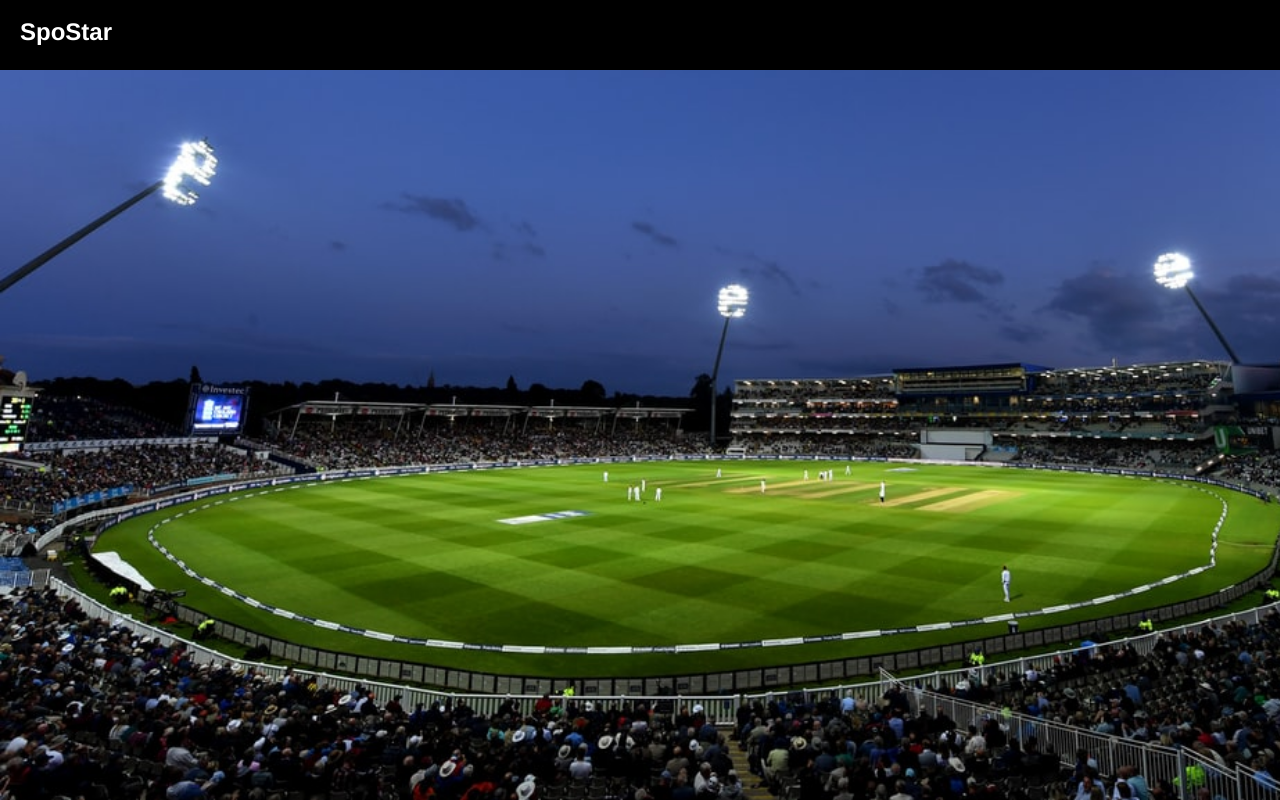
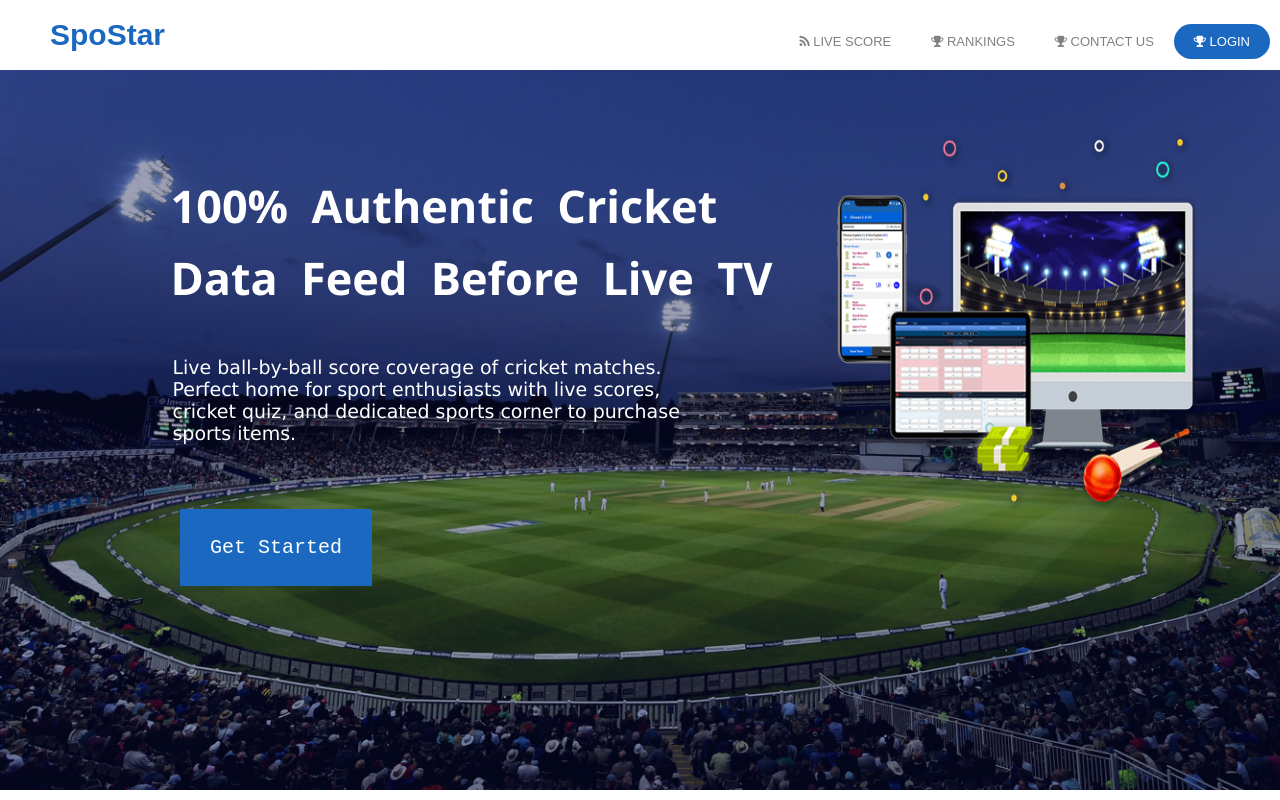
Before and after one commit to hemant-24/SpoStar, a plain HTML site: page index.html in a window 1280 px wide. Drawn offline with Linux system fonts and the light colour scheme.

Commit message:
live score update

```diff
--- a/index.html
+++ b/index.html
@@ -5,16 +5,35 @@
     <meta http-equiv="X-UA-Compatible" content="IE=edge">
     <meta name="viewport" content="width=device-width, initial-scale=1.0">
     <link rel="stylesheet" href="style.css">
+    <link rel="stylesheet" href="https://cdnjs.cloudflare.com/ajax/libs/font-awesome/4.7.0/css/font-awesome.css" integrity="sha512-5A8nwdMOWrSz20fDsjczgUidUBR8liPYU+WymTZP1lmY9G6Oc7HlZv156XqnsgNUzTyMefFTcsFH/tnJE/+xBg==" crossorigin="anonymous" referrerpolicy="no-referrer" />
     <title>Spostar</title>
 </head>
 <body>
     <div class="header">
-        <h2 style="color: white;font-family: helvetica;">SpoStar</h2>
-
+        <h2 style="color: rgb(26, 104, 192);font-family: Arial, Helvetica, sans-serif;margin-left: 50px;margin-top: 18px;font-size: 30px;font-weight: bolder;">SpoStar</h2>
+        <ul class="menu">
+            <li><a href="./Live-Score.html"><i class="fa fa-rss"></i> Live Score</a></li>
+            <li><a href="#"><i class="fa fa-trophy"></i> Rankings</a></li>
+            <li><a href="#"><i class="fa fa-trophy"></i> Contact Us</a></li>
+            <li><a href="#"  style="background-color: rgb(26, 104, 192);border-radius: 20px; color: white;margin-right: 10px;"><i class="fa fa-trophy"></i> Login</a></li>
+        </ul>
     </div>
     <div class="mainBody">
-
-    </div>
+        <pre style="font-family: 'Segoe UI', Tahoma, Geneva, Verdana, sans-serif;color: white;position: relative; top: 100px;margin-left: 30px;
+        font-size: 45px;line-height: 9vh;font-weight: bolder;">
+            100%  Authentic  Cricket
+            Data  Feed  Before  Live  TV
+        </pre>
+        <pre style="font-family: Verdana, Geneva, Tahoma, sans-serif;color: white;position: relative; top: 70px;margin-left: 100px;
+        font-size: 19px; ">
+            Live ball-by-ball score coverage of cricket matches.
+            Perfect home for sport enthusiasts with live scores,
+            cricket quiz, and dedicated sports corner to purchase
+            sports items.
+        </pre>
+        <a class="button">Get Started</a>
+      </div>
+      <img src="./assets/live-cricket-score-api.png" alt="" class="cric">
 
 </body>
 </html>
--- a/style.css
+++ b/style.css
@@ -4,21 +4,86 @@
     box-sizing: border-box;
 }
 .header{
-    background-color: black;
+    background-color: white;
     height: 70px;
     position: fixed;
     width: 100%;
     top: 0;
 }
-.header h2{
-    margin-top: 18px;
-    margin-left: 20px;
-}
+
 .mainBody{
-    background-image: url(./assets/cricket.jpeg);
+    background-image: url(./assets/live-cricket-api.jpg);
     background-repeat: no-repeat;
-    height: 100vh;
+    height: 90vh;
     background-size: cover;
     background-repeat: no-repeat;
+    margin-top: 70px;
 
 }
+
+.menu{
+    list-style: none;
+    display: inline-flex;
+    float: right;
+}
+.menu li a {
+    text-decoration: none;
+    color: grey;
+    font-family: arial;
+    text-transform: uppercase;
+    padding: 10px 20px;
+    position: relative;
+    bottom: 20px;
+    font-size: 13px;
+}
+
+.mainBody img{
+
+    height: 300px;
+    width: 300px;
+}
+
+.button{
+    text-decoration: none;
+    color: white;
+    font-family: arial;
+    padding: 27px 30px;
+    font-size: 20px;
+    background-color: rgb(26, 104, 192);
+    position: relative;
+    top: 140px;
+    left: 180px;
+    cursor: pointer;
+    font-family: 'Courier New', Courier, monospace;
+}
+.cric{
+    position: absolute;
+    top: 110px;
+    height: 400px;
+    width: 400px;
+    left: 800px;
+}
+
+.lsHeader{
+    height: 70px;
+    background-color: green;
+    width: 100%;
+    position: fixed ;
+    top: 0%;
+    text-align: center;
+    line-height: 10vh;
+}
+.lsHeader h2{
+    color: white;
+    font-family: 'Gill Sans', 'Gill Sans MT', Calibri, 'Trebuchet MS', sans-serif;
+}
+.scoreBody{
+    background-image: url(./assets/LiveScore.jpg);
+    height: 96vh;
+    width: 100%;
+    background-size: cover;
+    background-repeat: no-repeat;
+}
+.abc{
+    margin-top: 100px;
+}
```
Also changed, not shown: Live-Score.html (added, +18 -0 lines), assets/LiveScore.jpg (added), assets/bodyImage.png (added), assets/bodyimg.png (added), assets/bodyimg1.jpg (added), assets/finalLogo.jpg (added), assets/live-cricket-api.jpg (added), assets/live-cricket-score-api.png (added), assets/logonew.jpg (deleted).
